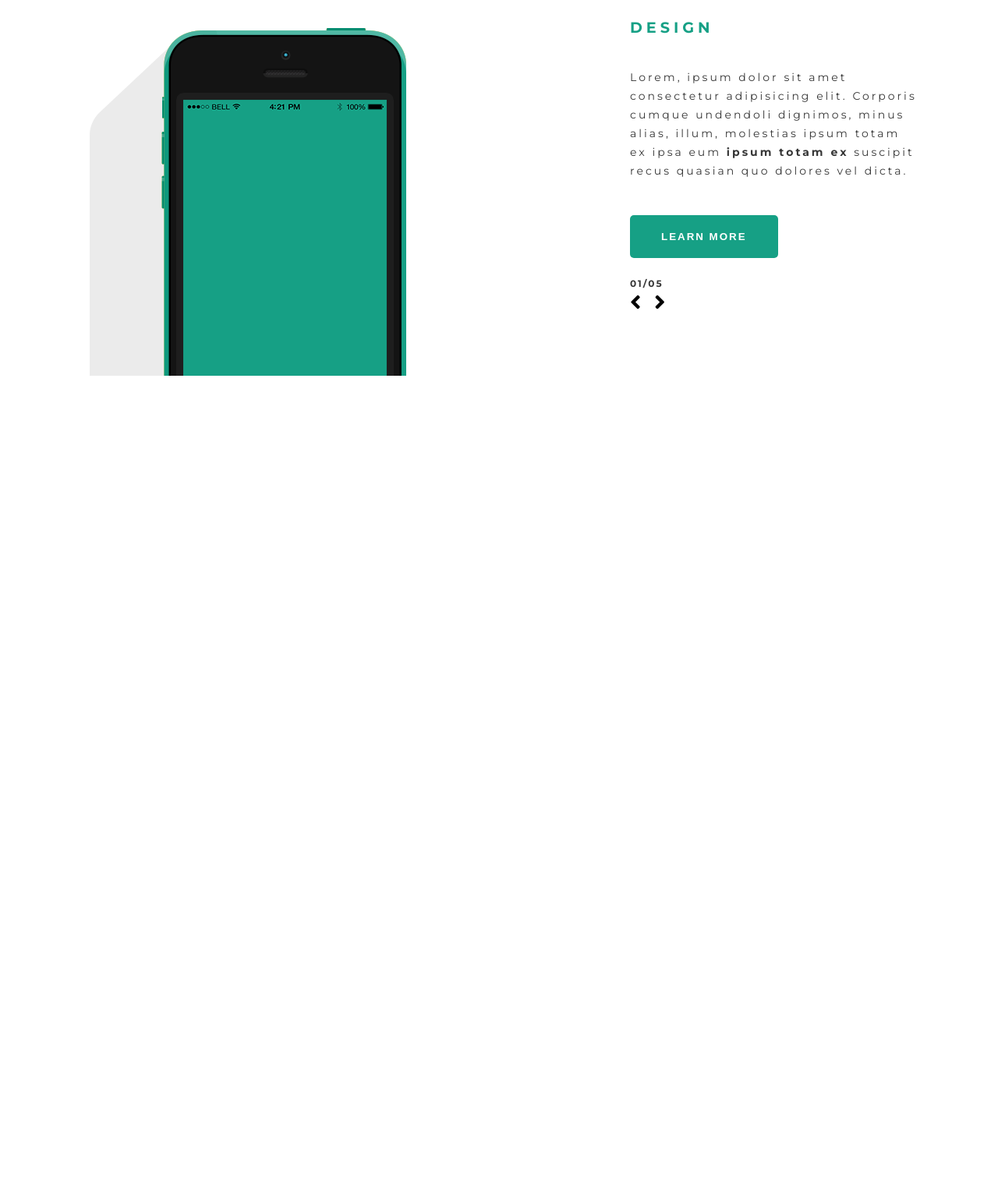
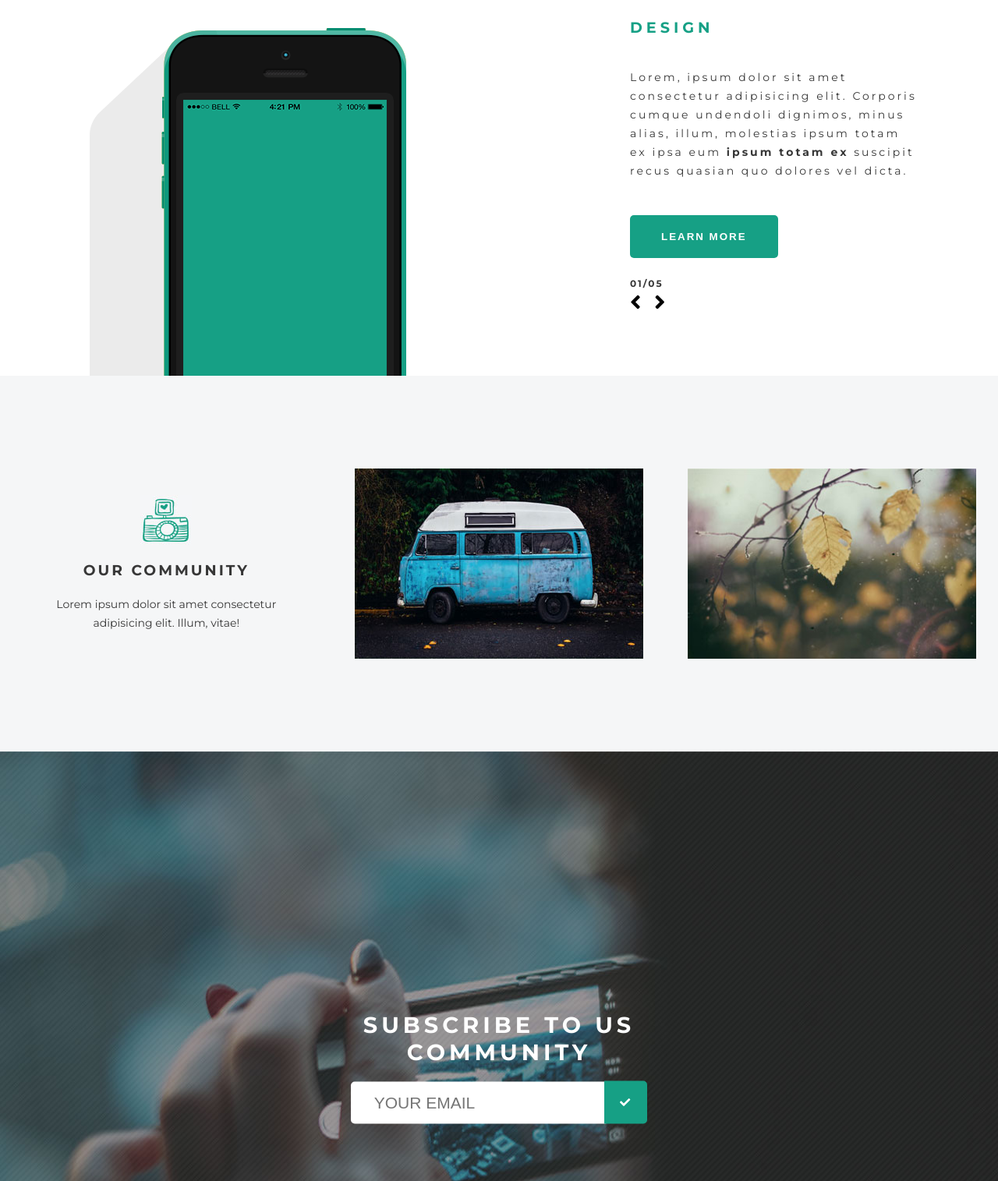
Before and after one commit to darokrk/Layout4-from-PSD, a website: page index.html in a window 1280 px wide. Shown: the part 1370-2885 px from the top of the page at 78% size. Before the commit the page ends 1852 px from the top, so only its background shows below. Drawn offline with Linux system fonts and the light colour scheme.

Commit message:
Finish mail section

```diff
--- a/index.html
+++ b/index.html
@@ -72,7 +72,28 @@
             </div>
         </div>
     </section>
-
+    <section id="community">
+        <div class="container">
+            <div class="community__wrapper">
+                <div class="wrapper__box wrapper__box--text">
+                    <img src="./images/camera-green.jpg" alt="green camera">
+                    <h3 class="content__header">Our community</h3>
+                    <p class="content__paragraph">
+                        Lorem ipsum dolor sit amet consectetur adipisicing elit. Illum,
+                        vitae!</p>
+                </div>
+                <div class="wrapper__box wrapper__box--image1"></div>
+                <div class="wrapper__box wrapper__box--image2"></div>
+            </div>
+        </div>
+    </section>
+    <section id="mail">
+        <div class="mail__content">
+            <h2 class="mail__header">Subscribe to us community</h2>
+            <input class="mail__input" type="text" placeholder="YOUR EMAIL">
+            <button class="mail__btn"><i class="fas fa-check"></i></button>
+        </div>
+    </section>
 </body>
 
 </html>
--- a/sass/style.scss
+++ b/sass/style.scss
@@ -34,6 +34,7 @@ body {
     text-transform: uppercase;
     border: none;
     border-radius: 5px;
+    outline: none;
 }
 
 #home {
@@ -269,6 +270,7 @@ body {
             width: 370px;
             min-height: 244px;
         }
+
         .wrapper__box--text {
             display: flex;
             flex-direction: column;
@@ -282,6 +284,7 @@ body {
                 padding: 20px;
                 letter-spacing: 3px;
             }
+
             .content__paragraph {
                 font-size: 14px;
                 margin: 0;
@@ -289,13 +292,55 @@ body {
                 line-height: 24px;
             }
         }
+
         .wrapper__box--image1 {
             background: url('../images/bus.jpg') no-repeat center;
             background-size: cover;
         }
+
         .wrapper__box--image2 {
             background: url('../images/flowers.jpg') no-repeat center;
             background-size: cover;
         }
     }
 }
+
+#mail {
+    background: url('../images/bg-input.jpg') no-repeat center;
+    background-size: cover;
+    min-height: 790px;
+    position: relative;
+
+    .mail__content {
+        @include centerer;
+        width: 40%;
+        text-align: center;
+
+        .mail__header {
+            color: #fff;
+            margin: 0;
+            padding: 20px;
+            font-size: 1.8rem;
+            text-transform: uppercase;
+            letter-spacing: 5px;
+        }
+
+        .mail__input {
+            font-size: 21px;
+            margin: 0;
+            border: 0;
+            padding: 15px 30px;
+            border-radius: 5px;
+            outline: none;
+        }
+
+        .mail__btn {
+            @include button;
+            margin: 0;
+            margin-left: -10px;
+            padding: 20px;
+            vertical-align: bottom;
+            border-radius: 0 5px 5px 0;
+        }
+    }
+}
```
Also changed, not shown: css/style.css.
